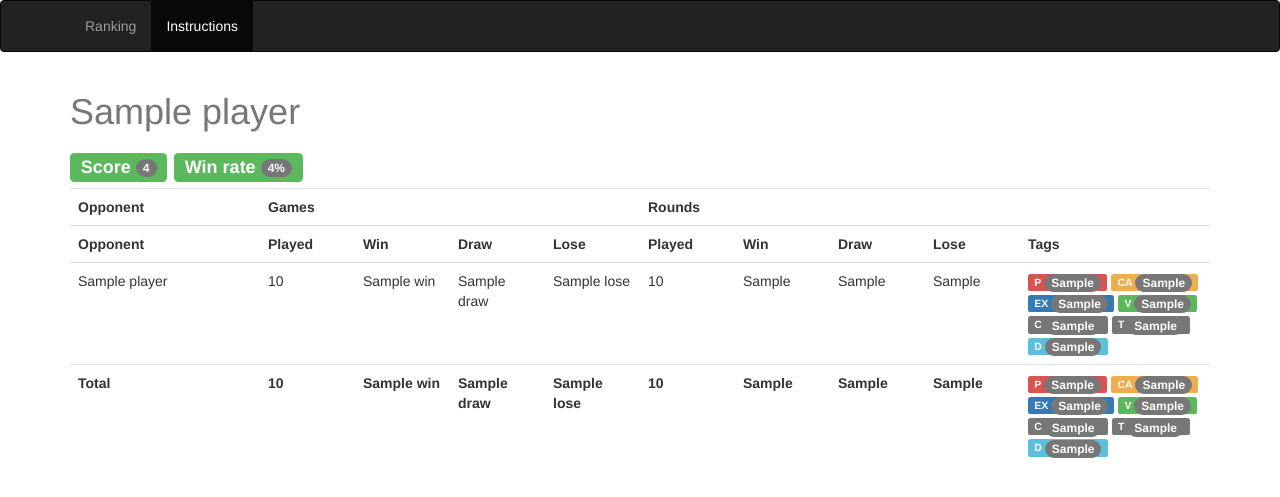
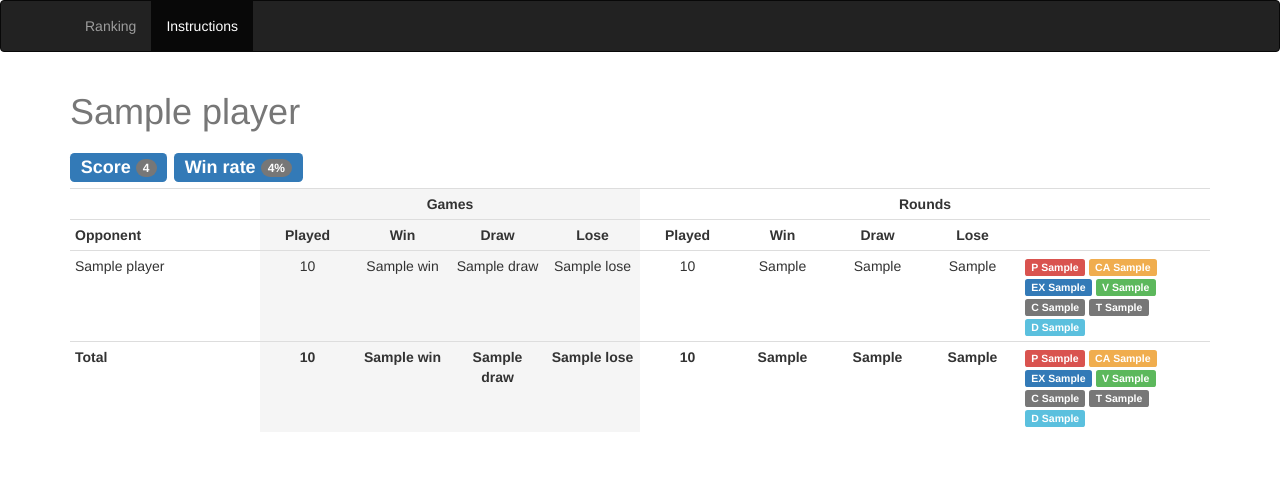
Before and after one commit to gbandet/smartfighter, a Django app: template site/smartfighter/templates/front/player.html in a window 1280 px wide. Shown: the top 497 px of the page. Run offline with Django 3.2, Linux system fonts and the light colour scheme; the template is opened without the code that fills it: most values are stand-ins (such as "Sample title", 1, 10 or a date in 2020); some libraries are stand-ins or nearby versions.

Commit message:
Improve display of tables.

```diff
--- a/site/smartfighter/templates/front/player.html
+++ b/site/smartfighter/templates/front/player.html
@@ -5,71 +5,71 @@
   <div class="header clearfix">
     <h1 class="text-muted">{{ player.name }}</h1>
     <h3>
-      <span class="label label-success">Score&nbsp;<span class="badge">{{ player.elo_rating }}</span></span>
-      <span class="label label-success">Win rate&nbsp;<span class="badge">{{ win_rate | floatformat:0 }}%</span></span>
+      <span class="label label-primary">Score&nbsp;<span class="badge">{{ player.elo_rating }}</span></span>
+      <span class="label label-primary">Win rate&nbsp;<span class="badge">{{ win_rate | floatformat:0 }}%</span></span>
     </h3>
   </div>
   <div class="row">
     <div class="col-md-12">
-      <table class="table">
+      <table class="table table-condensed">
         <tr>
-          <th class="col-md-2">Opponent</th>
-          <th class="col-md-4" colspan="4">Games</th>
-          <th class="col-md-6" colspan="5">Rounds</th>
+          <th class="col-md-2"></th>
+          <th class="col-md-4 text-center active" colspan="4">Games</th>
+          <th class="col-md-6 text-center" colspan="5">Rounds</th>
         </tr>
         <tr>
           <th class="col-md-2">Opponent</th>
-          <th class="col-md-1">Played</th>
-          <th class="col-md-1">Win</th>
-          <th class="col-md-1">Draw</th>
-          <th class="col-md-1">Lose</th>
-          <th class="col-md-1">Played</th>
-          <th class="col-md-1">Win</th>
-          <th class="col-md-1">Draw</th>
-          <th class="col-md-1">Lose</th>
-          <th class="col-md-2">Tags</th>
+          <th class="col-md-1 text-center active">Played</th>
+          <th class="col-md-1 text-center active">Win</th>
+          <th class="col-md-1 text-center active">Draw</th>
+          <th class="col-md-1 text-center active">Lose</th>
+          <th class="col-md-1 text-center">Played</th>
+          <th class="col-md-1 text-center">Win</th>
+          <th class="col-md-1 text-center">Draw</th>
+          <th class="col-md-1 text-center">Lose</th>
+          <th class="col-md-2 text-center"></th>
         </tr>
         {% for opponent in opponents %}
         <tr>
           <td>{{ opponent.player.name }}</td>
-          <td>{{ opponent.total }}</td>
-          <td>{{ opponent.win }}</td>
-          <td>{{ opponent.draw }}</td>
-          <td>{{ opponent.lose }}</td>
-          <td>{{ opponent.round_total }}</td>
-          <td>{{ opponent.round_win }}</td>
-          <td>{{ opponent.round_draw }}</td>
-          <td>{{ opponent.round_lose }}</td>
+          <td class="text-center active">{{ opponent.total }}</td>
+          <td class="text-center active">{{ opponent.win }}</td>
+          <td class="text-center active">{{ opponent.draw }}</td>
+          <td class="text-center active">{{ opponent.lose }}</td>
+          <td class="text-center">{{ opponent.round_total }}</td>
+          <td class="text-center">{{ opponent.round_win }}</td>
+          <td class="text-center">{{ opponent.round_draw }}</td>
+          <td class="text-center">{{ opponent.round_lose }}</td>
           <td>
-            {% if opponent.round_P %}<span class="label label-danger">P&nbsp;<span class="badge">{{ opponent.round_P }}</span></span>{% endif %}
-            {% if opponent.round_CA %}<span class="label label-warning">CA&nbsp;<span class="badge">{{ opponent.round_CA }}</span></span>{% endif %}
-            {% if opponent.round_EX %}<span class="label label-primary">EX&nbsp;<span class="badge">{{ opponent.round_EX }}</span></span>{% endif %}
-            {% if opponent.round_V %}<span class="label label-success">V&nbsp;<span class="badge">{{ opponent.round_V }}</span></span>{% endif %}
-            {% if opponent.round_C %}<span class="label label-default">C&nbsp;<span class="badge">{{ opponent.round_C }}</span></span>{% endif %}
-            {% if opponent.round_T %}<span class="label label-default">T&nbsp;<span class="badge">{{ opponent.round_T }}</span></span>{% endif %}
-            {% if opponent.round_D %}<span class="label label-info">D&nbsp;<span class="badge">{{ opponent.round_D }}</span></span>{% endif %}
+            {% if opponent.round_P %}<span class="label label-danger">P&nbsp;{{ opponent.round_P }}</span>{% endif %}
+            {% if opponent.round_CA %}<span class="label label-warning">CA&nbsp;{{ opponent.round_CA }}</span>{% endif %}
+            {% if opponent.round_EX %}<span class="label label-primary">EX&nbsp;{{ opponent.round_EX }}</span>{% endif %}
+            {% if opponent.round_V %}<span class="label label-success">V&nbsp;{{ opponent.round_V }}</span>{% endif %}
+            {% if opponent.round_C %}<span class="label label-default">C&nbsp;{{ opponent.round_C }}</span>{% endif %}
+            {% if opponent.round_T %}<span class="label label-default">T&nbsp;{{ opponent.round_T }}</span>{% endif %}
+            {% if opponent.round_D %}<span class="label label-info">D&nbsp;{{ opponent.round_D }}</span>{% endif %}
           </td>
         </tr>
         {% endfor %}
         <tr>
           <td><strong>Total</strong></td>
-          <td><strong>{{ totals.total }}</strong></td>
-          <td><strong>{{ totals.win }}</strong></td>
-          <td><strong>{{ totals.draw }}</strong></td>
-          <td><strong>{{ totals.lose }}</strong></td>
-          <td><strong>{{ totals.round_total }}</strong></td>
-          <td><strong>{{ totals.round_win }}</strong></td>
-          <td><strong>{{ totals.round_draw }}</strong></td>
-          <td><strong>{{ totals.round_lose }}</strong></td>
+          <td class="text-center active"><strong>{{ totals.total }}</strong></td>
+          <td class="text-center active"><strong>{{ totals.win }}</strong></td>
+          <td class="text-center active"><strong>{{ totals.draw }}</strong></td>
+          <td class="text-center active"><strong>{{ totals.lose }}</strong></td>
+          <td class="text-center"><strong>{{ totals.round_total }}</strong></td>
+          <td class="text-center"><strong>{{ totals.round_win }}</strong></td>
+          <td class="text-center"><strong>{{ totals.round_draw }}</strong></td>
+          <td class="text-center"><strong>{{ totals.round_lose }}</strong></td>
           <td>
             <strong>
-              {% if totals.round_P %}<span class="label label-danger">P&nbsp;<span class="badge">{{ totals.round_P }}</span></span>{% endif %}
-              {% if totals.round_CA %}<span class="label label-warning">CA&nbsp;<span class="badge">{{ totals.round_CA }}</span></span>{% endif %}
-              {% if totals.round_EX %}<span class="label label-primary">EX&nbsp;<span class="badge">{{ totals.round_EX }}</span></span>{% endif %}
-              {% if totals.round_V %}<span class="label label-success">V&nbsp;<span class="badge">{{ totals.round_V }}</span></span>{% endif %}
-              {% if totals.round_C %}<span class="label label-default">C&nbsp;<span class="badge">{{ totals.round_C }}</span></span>{% endif %}
-              {% if totals.round_T %}<span class="label label-default">T&nbsp;<span class="badge">{{ totals.round_T }}</span></span>{% endif %}
-              {% if totals.round_D %}<span class="label label-info">D&nbsp;<span class="badge">{{ totals.round_D }}</span></span>{% endif %}
+              {% if totals.round_P %}<span class="label label-danger">P&nbsp;{{ totals.round_P }}</span>{% endif %}
+              {% if totals.round_CA %}<span class="label label-warning">CA&nbsp;{{ totals.round_CA }}</span>{% endif %}
+              {% if totals.round_EX %}<span class="label label-primary">EX&nbsp;{{ totals.round_EX }}</span>{% endif %}
+              {% if totals.round_V %}<span class="label label-success">V&nbsp;{{ totals.round_V }}</span>{% endif %}
+              {% if totals.round_C %}<span class="label label-default">C&nbsp;{{ totals.round_C }}</span>{% endif %}
+              {% if totals.round_T %}<span class="label label-default">T&nbsp;{{ totals.round_T }}</span>{% endif %}
+              {% if totals.round_D %}<span class="label label-info">D&nbsp;{{ totals.round_D }}</span>{% endif %}
             </strong>
           </td>
         </tr>
```
Also changed, not shown: site/smartfighter/templates/front/index.html (+10 -10 lines).
